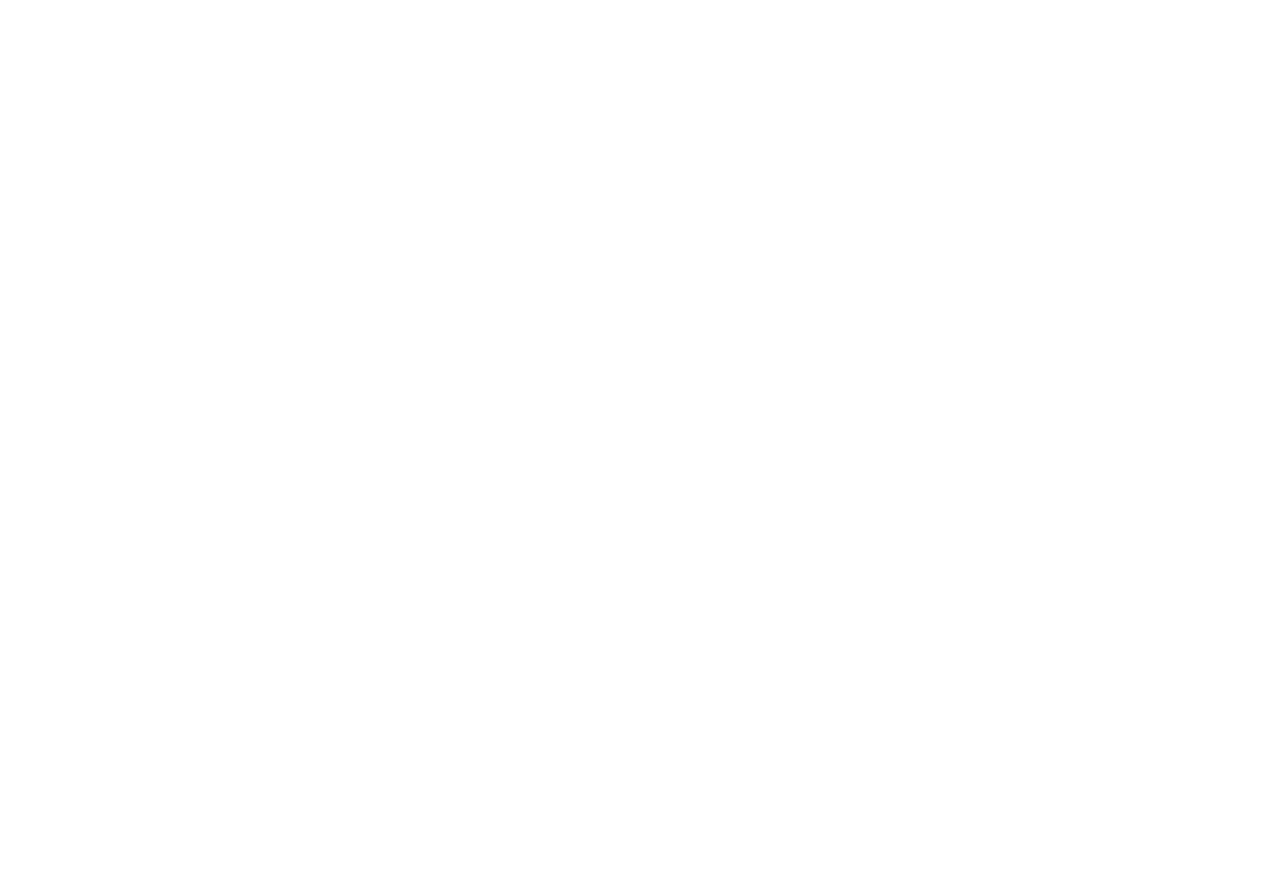
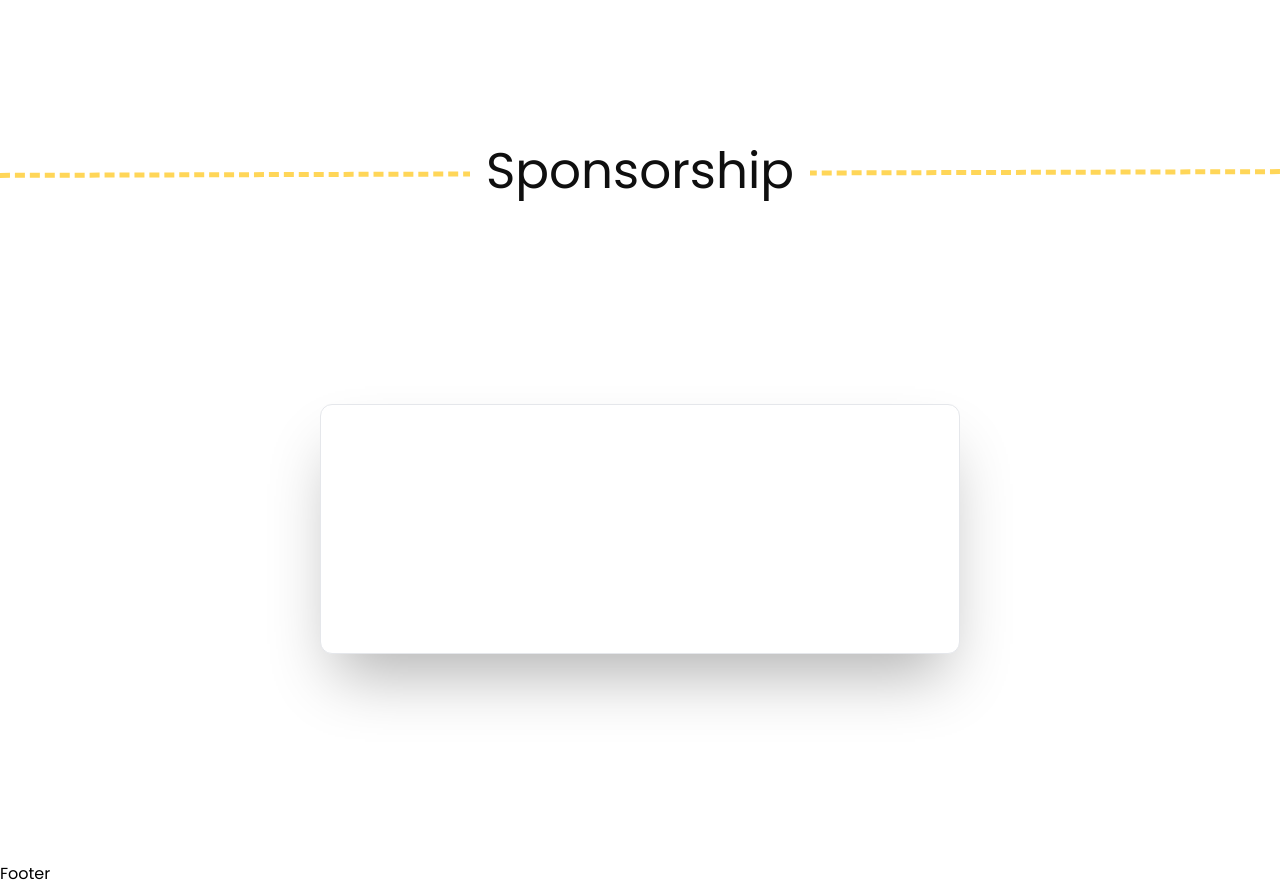
Before and after one commit to aziemp66/fef-intel, a React (Vite) app: page / in a window 1280 px wide. Shown: the part 2940-3826 px from the top of the page. Before the commit the page ends 2910 px from the top, so only its background shows below. Built offline with nearby package versions, Linux system fonts and the light colour scheme.

Commit message:
Adding Sponsorship

```diff
--- a/src/App.tsx
+++ b/src/App.tsx
@@ -1,3 +1,4 @@
+import Footer from "./Components/UI/Footer";
 import Header from "./Components/UI/Header";
 import Router from "./Router/Router";
 
@@ -6,6 +7,7 @@
 		<div className="w-full h-full font-poppins">
 			<Header />
 			<Router />
+			<Footer />
 		</div>
 	);
 }
--- a/src/Pages/Home/Home.tsx
+++ b/src/Pages/Home/Home.tsx
@@ -99,6 +99,11 @@
 				<DashLineTitle color="yellow" text="Competition" />
 			</div>
 			<CardList />
+			<div className="relative w-full my-44 gap-4">
+				<DashLineTitle color="yellow" text="Sponsorship" />
+			</div>
+
+			<div className="mx-auto w-1/2 h-[250px] bg-white border my-52 shadow-3xl rounded-xl"></div>
 		</div>
 	);
 };
--- a/tailwind.config.cjs
+++ b/tailwind.config.cjs
@@ -14,6 +14,9 @@
 				"bright-green": "#91A784",
 				"bright-yellow": "#FFDD75",
 			},
+			boxShadow: {
+				"3xl": "0 35px 60px -15px rgba(0, 0, 0, 0.3)",
+			},
 		},
 		fontFamily: {
 			poppins: ["Poppins", "sans-serif"],
```
